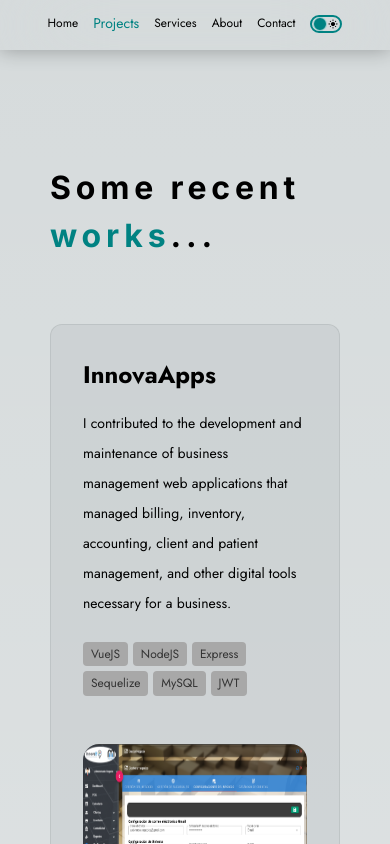
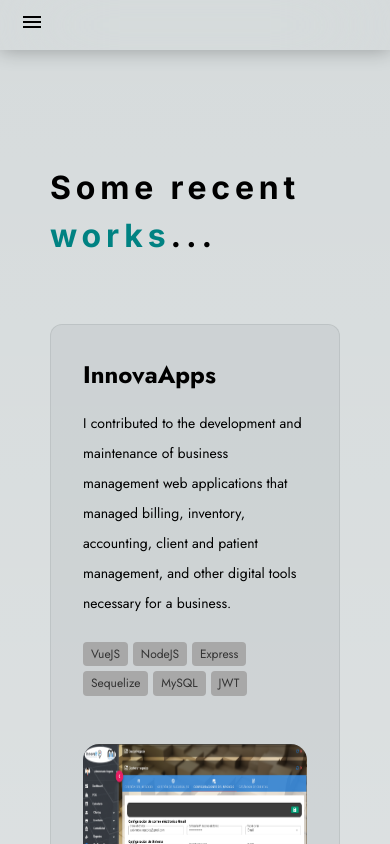
Before and after one commit to EmanuelGuillermoMarquez/Portfolio, a Next.js app: page /projects in a window 390 px wide. Shown: the top 844 px of the page. Built offline with nearby package versions, Linux system fonts and the light colour scheme.

Commit message:
update navbar mobile menu

```diff
--- a/src/components/navbar/Navbar.jsx
+++ b/src/components/navbar/Navbar.jsx
@@ -1,6 +1,6 @@
 'use client'
 
-import React, { useEffect, useRef } from 'react';
+import React, { useEffect, useRef, useState } from 'react';
 import Link from 'next/link';
 import Image from 'next/image';
 import { usePathname } from 'next/navigation';
@@ -8,6 +8,8 @@
 import IconButton from '@mui/material/IconButton';
 import LightModeIcon from '@mui/icons-material/LightMode';
 import DarkModeIcon from '@mui/icons-material/DarkMode';
+import MenuIcon from '@mui/icons-material/Menu';
+import CloseIcon from '@mui/icons-material/Close';
 import styles from './navbar.module.css';
 
 const jost = Jost({ subsets: ['latin'] });
@@ -40,6 +42,7 @@
 
   const ref = useRef(null);
   const path = usePathname();
+  const [menuOpen, setMenuOpen] = useState(false);
 
   useEffect(() => {
     const dark_theme = window.matchMedia('(prefers-color-scheme: dark)').matches;
@@ -62,23 +65,36 @@
       document.documentElement.setAttribute('data-theme', 'light');
       localStorage.setItem('theme', 'light');
     }
-  }
+  };
 
+  const toggleMenu = () => {
+    setMenuOpen((prev) => !prev);
+  };
 
   return (
     <div className={styles.container}>
-      <div className={styles.links}>
 
+      <div className={styles.menuToggle} onClick={toggleMenu}>
+        {menuOpen ? <CloseIcon /> : <MenuIcon />}
+      </div>
+
+      <div className={`${styles.links} ${menuOpen ? styles.mobile_open : styles.mobile_close}`}>
         {links.map((link, index) =>(
-          <Link key = {index} href={link.url}>
-            <div className={path === link.url ? styles.item_selected : styles.item}>
+          <Link key = {index} href={link.url} onClick={toggleMenu}>
+            <div
+              className={`${path === link.url ? styles.item_selected : styles.item} ${ menuOpen ? styles.fadeInItem : ''}`}
+              style={menuOpen ? { animationDelay: `${index * 0.2}s` } : {}}
+            >
               <p className={jost.className}>{link.title}</p>
               <div className={styles.underline}></div>
             </div>
           </Link>
         ))}
 
-        <div style={{position:'relative', height:'min-content'}}>
+        <div
+          className={`${styles.theme_container} ${ menuOpen ? styles.fadeInItem : ''}`}
+          style={menuOpen ? { animationDelay: `${(links.length + 1) * 0.2}s` } : {}}
+        >
           <div ref={ref} className={styles.theme_switch} onClick={handleThemeSwitch}>
             <DarkModeIcon fontSize='10px' className={styles.icon}/>
             <LightModeIcon fontSize='10px' className={styles.icon}/>
--- a/src/components/navbar/navbar.module.css
+++ b/src/components/navbar/navbar.module.css
@@ -20,6 +20,13 @@
 text-decoration: none;
 
 } */
+
+.menuToggle {
+    display: none;
+    cursor: pointer;
+    color: var(--foreground-color);
+    z-index: 3;
+}
 
 .links {
     display: flex;
@@ -56,6 +63,11 @@
     background-color: var(--special-color);
     width: 100%;
 
+}
+
+.theme_container {
+    position: relative;
+    height: min-content;
 }
 
 .theme_switch {
@@ -95,6 +107,23 @@
     padding: 2px;
 }
 
+.fadeInItem {
+    opacity: 0;
+    animation: fadeSlideIn 1s ease forwards;
+}
+
+@keyframes fadeSlideIn {
+    0% {
+      opacity: 0;
+      transform: translateY(20px);
+    }
+    100% {
+      opacity: 1;
+      transform: translateY(0);
+    }
+}
+
+
 @media (max-width: 800px) {
     .container {
         justify-content: center;
@@ -104,8 +133,11 @@
     .container {
         padding: 0 50px;
     }
+    .links{
+        gap: 30px;
+    }
 }
-@media (max-width: 500px) {
+/* @media (max-width: 500px) {
     .container {
         justify-content: center;
     }
@@ -127,14 +159,13 @@
     .theme_switch.dark_mode::before {
         left: unset;
         transform: translateX(calc(100%));
-        /* right: 0;  */
     }
     .icon {
         font-size: 14px;
         padding: 2px;
     }
-}
-@media (max-width: 400px) {
+} */
+/* @media (max-width: 400px) {
     .links{
         gap: 15px;
     }
@@ -143,4 +174,43 @@
     .links{
         gap: 10px;
     }
+} */
+@media (max-width: 500px) {
+    .menuToggle {
+        display: block;
+        position: absolute;
+        left: 20px;
+    }
+
+    .links {
+        position: fixed;
+        top: 0;
+        left: 0;
+        right: 0;
+        height: 100dvh;
+        flex-direction: column;
+        align-items: flex-start;
+        gap: 20px;
+        background: linear-gradient(to bottom, rgb(var(--background-start-rgb)) , transparent 1000%);
+        padding: 20px;
+        padding-top: 50px;
+        z-index: 2;
+        transition: all 0.4s ease-in-out;
+    }
+
+    .links.mobile_close {
+        transform: translateX(-100%);
+        opacity: 0;
+    }
+
+    .links.mobile_open {
+        display: flex;
+        transform: translateX(0);
+        opacity: 1;
+    }
+
+    .theme_container {
+        align-self: flex-start;
+        margin-top: 2rem;
+    }
 }
```
